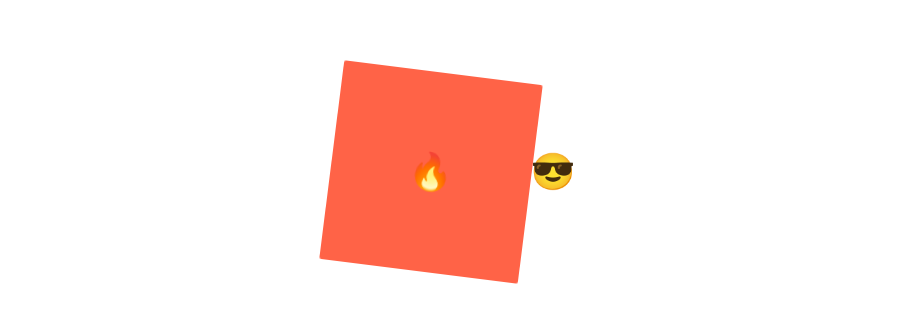
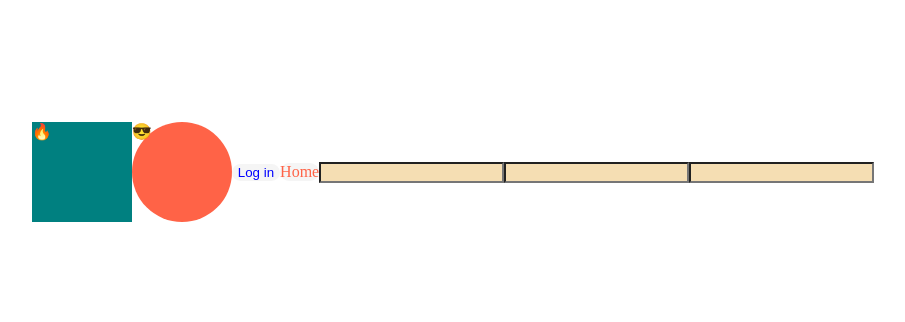
Before and after one commit to mypace0600/react-masters, a React (Create React App) app: page / in a window 1280 px wide. Shown: the part 236-558 px from the top of the page, without its empty margins (187-1092 px from the left). Built offline with nearby package versions, Linux system fonts and the light colour scheme.

Commit message:
2.6 recap

```diff
--- a/src/App.js
+++ b/src/App.js
@@ -1,4 +1,12 @@
 import styled,{keyframes} from "styled-components"
+const anim = keyframes`
+  from{
+    color:tomato;
+  }
+  to{
+    color:blue;
+  }
+`;
 
 const Wrapper = styled.div`
   width: 100%;
@@ -6,46 +14,43 @@ const Wrapper = styled.div`
   display:flex;
   justify-content: center;
   align-items: center;
-`;
-const rotationAnimation = keyframes`
-  0%{
-    transform:rotate(0deg);
-    border-radius: 0%;
-  }
-  50%{
-    transform: rotate(360deg);
-    border-radius: 50%;
-  }
-  100%{
-    transform:rotate(0deg);
-    border-radius: 0%;
+  button{
+    animation:${anim} 0.5s infinite;
   }
 `;
- const Emoji=styled.span`
-   font-size:36px;
- `;
 
 const Box = styled.div`
-  height: 200px;
-  width: 200px;
-  background-color: tomato;
-  display: flex;
-  justify-content: center;
-  align-items: center;
-  animation:${rotationAnimation} 2s linear infinite;
-  ${Emoji}:hover{
-      font-size:80px;
-    }
+  width:100px;
+  height: 100px;
+  background-color: ${(props)=>props.bgColor};
+  animation:${anim} 1s linear infinite;
+`;
+
+const Circle=styled(Box)`
+  border-radius: 50%;
+`;
+
+const Btn =styled.button`
+  color:tomato;
+  background-color: whitesmoke;
+  border:none;
+  border-radius: 9px;
+`;
+const Input = styled.input.attrs({required:true, maxLenght:10})`
+  background-color:wheat;
 `;
 
 function App() {
   return (
-    <Wrapper>
-      <Box>
-        <Emoji as="span">🔥</Emoji>
-      </Box>
-        <Emoji>😎</Emoji>
-    </Wrapper>
+  <Wrapper>
+    <Box bgColor="teal">🔥</Box>
+    <Circle bgColor="tomato">😎</Circle>
+    <Btn>Log in</Btn>
+    <Btn as="a">Home</Btn>
+    <Input />
+    <Input />
+    <Input />
+  </Wrapper>
   );
 }
 
```
